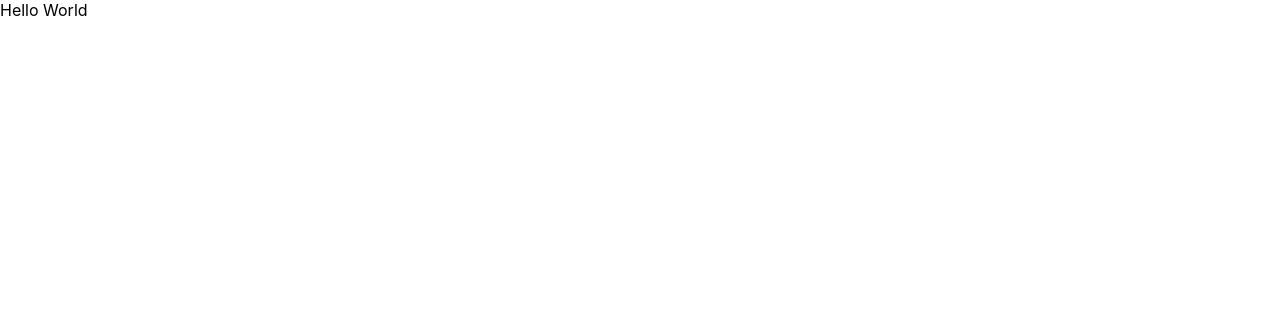
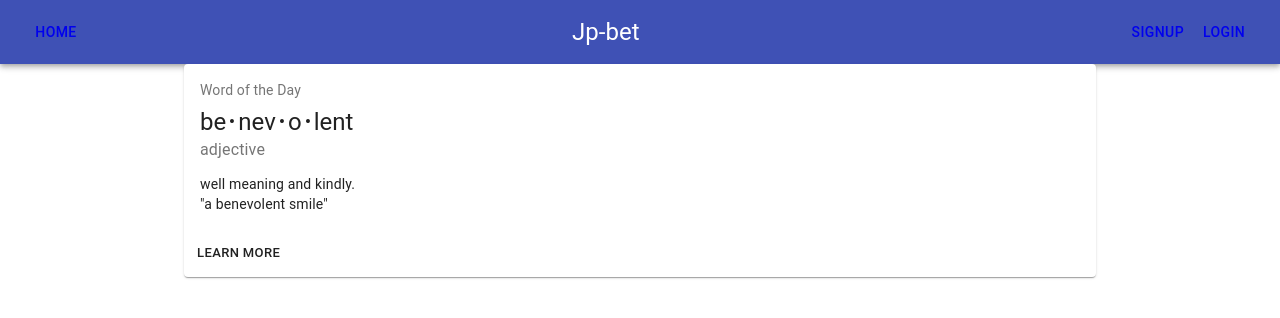
Before and after one commit to japiirainen/jp-bet, a React (Create React App) app: page /signup in a window 1280 px wide. Shown: the top 318 px of the page. Built offline with nearby package versions, Linux system fonts and the light colour scheme.

Commit message:
feat: routing to signuppage and loginpage

```diff
--- a/package.json
+++ b/package.json
@@ -39,5 +39,8 @@
       "last 1 firefox version",
       "last 1 safari version"
     ]
+  },
+  "devDependencies": {
+    "prettier": "2.0.5"
   }
 }
--- a/src/components/App/App.tsx
+++ b/src/components/App/App.tsx
@@ -1,7 +1,13 @@
 import React from 'react'
+import Navbar from '../Navbar/Navbar'
+import Loginpage from '../Loginpage/Loginpage'
 
 const App: React.FC = () => {
-  return <div className='App'>Hello World</div>
+    return (
+        <div>
+            <Navbar />
+        </div>
+    )
 }
 
 export default App
--- /dev/null
+++ b/src/components/Loginpage/Loginpage.tsx
@@ -0,0 +1,42 @@
+import React from 'react'
+import useStyles from './styles'
+import Card from '@material-ui/core/Card'
+import CardActions from '@material-ui/core/CardActions'
+import CardContent from '@material-ui/core/CardContent'
+import Button from '@material-ui/core/Button'
+import Typography from '@material-ui/core/Typography'
+
+const Loginpage: React.FC = () => {
+    const classes = useStyles()
+    const bull = <span className={classes.bullet}>•</span>
+
+    return (
+        <Card className={classes.root}>
+            <CardContent>
+                <Typography
+                    className={classes.title}
+                    color="textSecondary"
+                    gutterBottom
+                >
+                    Word of the Day
+                </Typography>
+                <Typography variant="h5" component="h2">
+                    be{bull}nev{bull}o{bull}lent
+                </Typography>
+                <Typography className={classes.pos} color="textSecondary">
+                    adjective
+                </Typography>
+                <Typography variant="body2" component="p">
+                    well meaning and kindly.
+                    <br />
+                    {'"a benevolent smile"'}
+                </Typography>
+            </CardContent>
+            <CardActions>
+                <Button size="small">Learn More</Button>
+            </CardActions>
+        </Card>
+    )
+}
+
+export default Loginpage
--- /dev/null
+++ b/src/components/Loginpage/styles.ts
@@ -0,0 +1,20 @@
+import { makeStyles } from '@material-ui/core/styles'
+
+const useStyles = makeStyles({
+    root: {
+        minWidth: 275,
+    },
+    bullet: {
+        display: 'inline-block',
+        margin: '0 2px',
+        transform: 'scale(0.8)',
+    },
+    title: {
+        fontSize: 14,
+    },
+    pos: {
+        marginBottom: 12,
+    },
+})
+
+export default useStyles
--- a/src/components/Navbar/Navbar.tsx
+++ b/src/components/Navbar/Navbar.tsx
@@ -1,46 +1,47 @@
 import React from 'react'
-import { createStyles, makeStyles, Theme } from '@material-ui/core/styles'
+import useStyles from './styles'
 import AppBar from '@material-ui/core/AppBar'
 import Toolbar from '@material-ui/core/Toolbar'
 import Typography from '@material-ui/core/Typography'
 import Button from '@material-ui/core/Button'
-import IconButton from '@material-ui/core/IconButton'
-import MenuIcon from '@material-ui/icons/Menu'
+import Container from '@material-ui/core/Container'
+import { Switch, Link, Route } from 'react-router-dom'
+import Loginpage from '../Loginpage/Loginpage'
+import Signuppage from '../Signuppage/Signuppage'
 
-const useStyles = makeStyles((theme: Theme) =>
-  createStyles({
-    root: {
-      flexGrow: 1,
-    },
-    menuButton: {
-      marginRight: theme.spacing(2),
-    },
-    title: {
-      flexGrow: 1,
-    },
-  })
-)
-
-export default function ButtonAppBar() {
+const Navbar: React.FC = () => {
     const classes = useStyles()
 
     return (
         <div className={classes.root}>
-      <AppBar position='static'>
+            <AppBar position="static">
                 <Toolbar>
-          <IconButton
-            edge='start'
-            className={classes.menuButton}
-            color='inherit'
-            aria-label='menu'>
-            <MenuIcon />
-          </IconButton>
-          <Typography variant='h6' className={classes.title}>
-            News
+                    <Link to="/">
+                        <Button color="inherit">Home</Button>
+                    </Link>
+                    <Typography variant="h5" className={classes.title}>
+                        Jp-bet
                     </Typography>
-          <Button color='inherit'>Login</Button>
+                    <Link to="/signup">
+                        <Button color="inherit">Signup</Button>
+                    </Link>
+                    <Link to="/login">
+                        <Button color="inherit">Login</Button>
+                    </Link>
                 </Toolbar>
             </AppBar>
+            <Switch>
+                <Container maxWidth="md">
+                    <Route path="/login">
+                        <Loginpage />
+                    </Route>
+                    <Route path="/signup">
+                        <Signuppage />
+                    </Route>
+                </Container>
+            </Switch>
         </div>
     )
 }
+
+export default Navbar
--- /dev/null
+++ b/src/components/Navbar/styles.ts
@@ -0,0 +1,18 @@
+import { createStyles, makeStyles, Theme } from '@material-ui/core/styles'
+
+const useStyles = makeStyles((theme: Theme) =>
+    createStyles({
+        root: {
+            flexGrow: 1,
+        },
+        menuButton: {
+            marginRight: theme.spacing(3),
+        },
+        title: {
+            flexGrow: 1,
+            textAlign: 'center',
+        },
+    })
+)
+
+export default useStyles
--- /dev/null
+++ b/src/components/Signuppage/Signuppage.tsx
@@ -0,0 +1,42 @@
+import React from 'react'
+import useStyles from './styles'
+import Card from '@material-ui/core/Card'
+import CardActions from '@material-ui/core/CardActions'
+import CardContent from '@material-ui/core/CardContent'
+import Button from '@material-ui/core/Button'
+import Typography from '@material-ui/core/Typography'
+
+const Signuppage: React.FC = () => {
+    const classes = useStyles()
+    const bull = <span className={classes.bullet}>•</span>
+
+    return (
+        <Card className={classes.root}>
+            <CardContent>
+                <Typography
+                    className={classes.title}
+                    color="textSecondary"
+                    gutterBottom
+                >
+                    Word of the Day
+                </Typography>
+                <Typography variant="h5" component="h2">
+                    be{bull}nev{bull}o{bull}lent
+                </Typography>
+                <Typography className={classes.pos} color="textSecondary">
+                    adjective
+                </Typography>
+                <Typography variant="body2" component="p">
+                    well meaning and kindly.
+                    <br />
+                    {'"a benevolent smile"'}
+                </Typography>
+            </CardContent>
+            <CardActions>
+                <Button size="small">Learn More</Button>
+            </CardActions>
+        </Card>
+    )
+}
+
+export default Signuppage
--- /dev/null
+++ b/src/components/Signuppage/styles.ts
@@ -0,0 +1,20 @@
+import { makeStyles } from '@material-ui/core/styles'
+
+const useStyles = makeStyles({
+    root: {
+        minWidth: 275,
+    },
+    bullet: {
+        display: 'inline-block',
+        margin: '0 2px',
+        transform: 'scale(0.8)',
+    },
+    title: {
+        fontSize: 14,
+    },
+    pos: {
+        marginBottom: 12,
+    },
+})
+
+export default useStyles
```
Also changed, not shown: src/muiTheme.tsx (added, +23 -0 lines), .prettierrc.js (added), 1 other file (tests, documents, lock files or other folders). Lines whose indentation alone changed are shown as unchanged.
